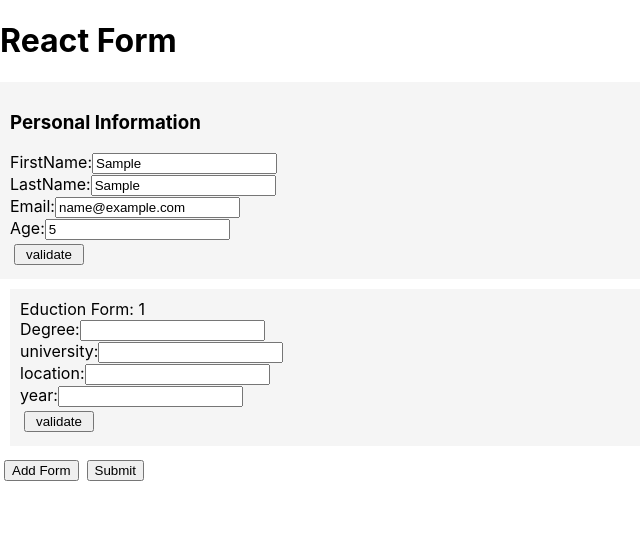
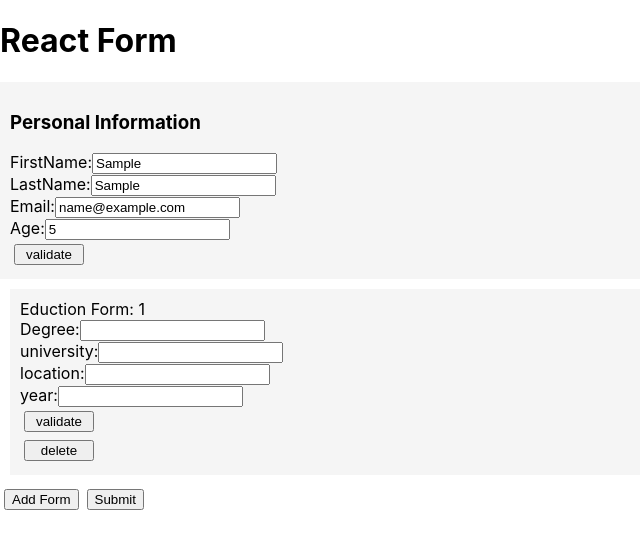
Before and after one commit to HulkHero/forms, a React (Create React App) app: page / in a window 1280 px wide. Both pictures are taken after typing "Sample", "Sample", "name@example.com", "5" into the empty fields and a click on the button "Add Form". Shown: the top 548 px of the page, without its empty margins (0-640 px from the left). Built offline with nearby package versions, Linux system fonts and the light colour scheme.

Commit message:
added delete functionality

```diff
--- a/src/App.js
+++ b/src/App.js
@@ -9,6 +9,12 @@ function App() {
   const addForm = (e) => {
     e.preventDefault()
     setForm([...form, { degree: '', university: '', location: '', year: "" }])
+  }
+
+  const deleteForm = (index) => {
+    let newArr = [...form]
+    newArr.splice(index, 1)
+    setForm(newArr)
   }
 
   const handleSubmit = (e) => {
@@ -36,16 +42,14 @@ function App() {
   return (
     <div>
       <h1>React Form</h1>
-
       <form >
         <PersonalInformation form={form} setForm={setForm} />
         {
           form.map((item, index) => {
             if (index == 0) return null
-            return <Form key={index} index={index} form={form} setForm={setForm} />
+            return <Form key={index} index={index} form={form} setForm={setForm} deleteForm={deleteForm} />
           })
         }
-
         <button onClick={addForm} style={{ margin: "4px" }} >Add Form</button>
         <button onClick={handleSubmit} style={{ margin: "4px" }} >Submit</button>
       </form>
--- a/src/components/Form.js
+++ b/src/components/Form.js
@@ -1,6 +1,6 @@
 import React from 'react'
 
-const Form = ({ index, form, setForm }) => {
+const Form = ({ index, form, setForm, deleteForm }) => {
 
     const [validate, setValidate] = React.useState(false)
 
@@ -52,6 +52,7 @@ const Form = ({ index, form, setForm }) => {
                 </label>
 
                 <button onClick={validateForm} style={{ maxWidth: "70px", margin: "4px" }} > validate </button>
+                <button onClick={() => { deleteForm(index) }} style={{ maxWidth: "70px", margin: "4px" }} > delete </button>
             </div>
         </div>
     )
```
